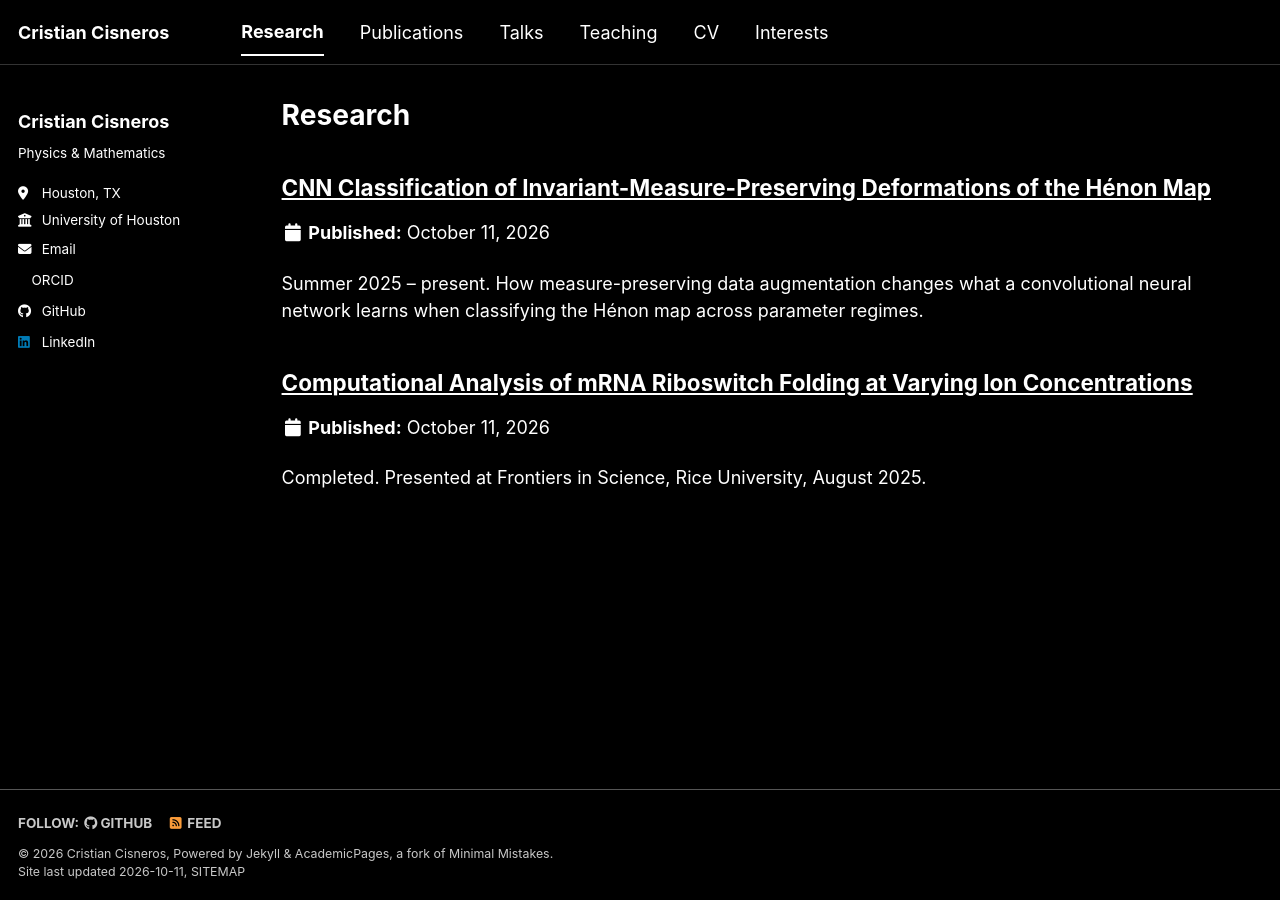
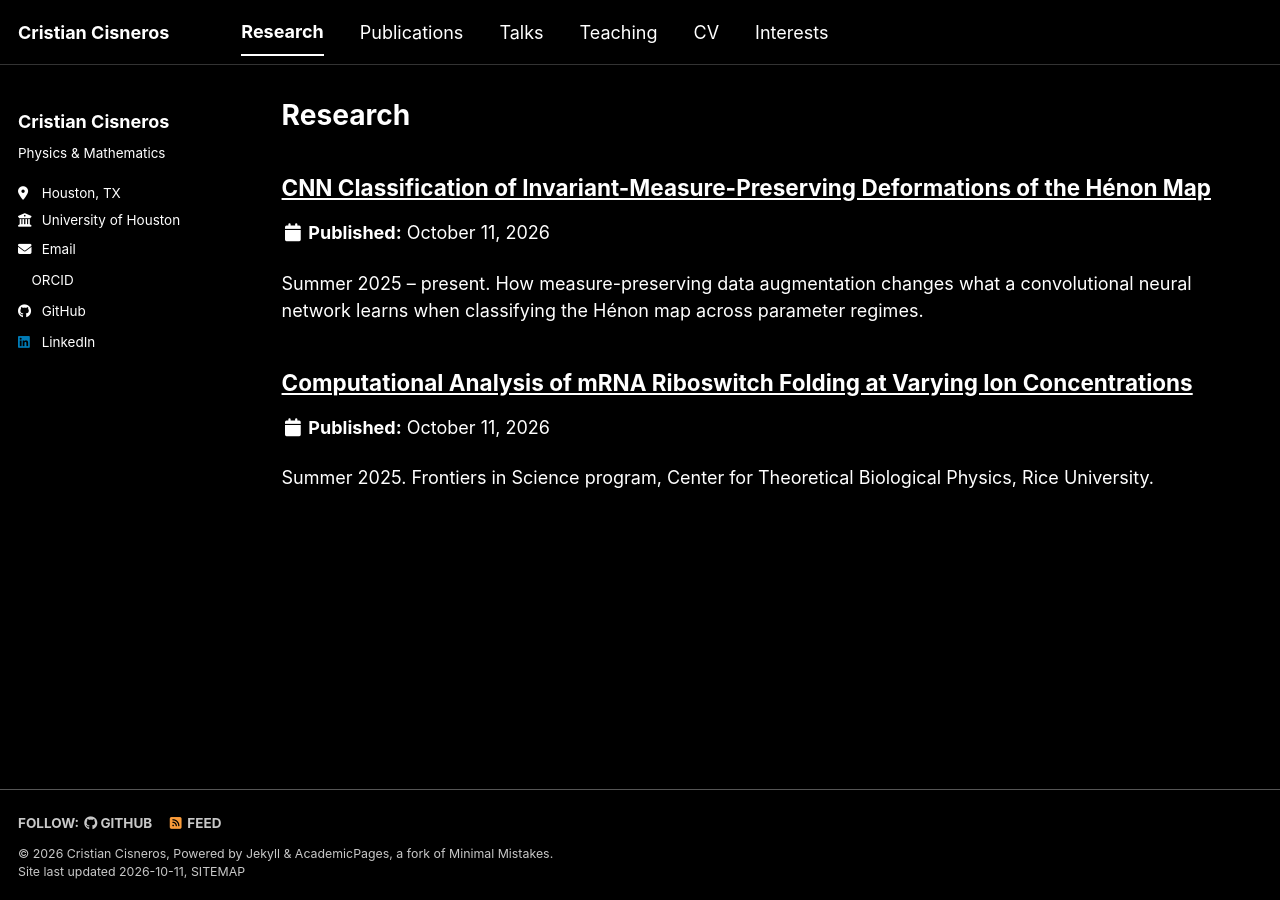
Before and after one commit to cristiancisneros06/cristiancisneros06.github.io, a Jekyll site: the page built from _pages/portfolio.html, in a window 1280 px wide. Built offline with Jekyll 4.4.1, drawn with Linux system fonts in a browser that asks for light colours; a style sheet for code colours, icons or effects is not loaded.

Commit message:
List the Rice FIS internship as its own research experience
The riboswitch project was done through the Frontiers in Science
program at Rice's Center for Theoretical Biological Physics, not
under the UH nonlinear dynamics research.

Co-Authored-By: Claude Opus 5.5 <noreply@anthropic.com>
Claude-Session: https://claude.ai/code/session_0194BYiZ6sAiDzrCffZQx2Wf

```diff
--- a/_pages/cv.md
+++ b/_pages/cv.md
@@ -21,7 +21,11 @@ Research experience
 * Undergraduate Researcher, Nonlinear Dynamics <!-- TODO: add start date, e.g. "2024 – present" -->
   * Department of Physics, University of Houston
   * Advisor: Dr. Gemunu Gunaratne
-  * Projects: CNN classification of the Hénon map; multifractal analysis of genomic point-sets; riboswitch folding
+  * Projects: CNN classification of the Hénon map; multifractal analysis of genomic point-sets
+* Research Intern, Frontiers in Science (FIS) Program, Summer 2025
+  * Center for Theoretical Biological Physics, Rice University
+  * Project: computational analysis of mRNA riboswitch folding at varying ion concentrations
+  <!-- TODO: add your mentor, e.g. "Mentor: Dr. Name" -->
 
 Publications
 ======
--- a/_portfolio/riboswitch-folding.md
+++ b/_portfolio/riboswitch-folding.md
@@ -1,12 +1,12 @@
 ---
 title: "Computational Analysis of mRNA Riboswitch Folding at Varying Ion Concentrations"
-excerpt: "Completed. Presented at Frontiers in Science, Rice University, August 2025."
+excerpt: "Summer 2025. Frontiers in Science program, Center for Theoretical Biological Physics, Rice University."
 collection: portfolio
 permalink: /portfolio/riboswitch-folding/
 ---
 
 <!-- TODO: Replace this paragraph with your 2–3 sentence description. -->
-A computational study of how mRNA riboswitches fold at different ion concentrations.
+A computational study of how mRNA riboswitches fold at different ion concentrations, done through the Frontiers in Science summer research program at the Center for Theoretical Biological Physics, Rice University.
 
 <!-- TODO: Add your figure. Upload it to the images/ folder, then add a line like:
 ![Short description of the figure](/images/riboswitch-figure.png)
```
